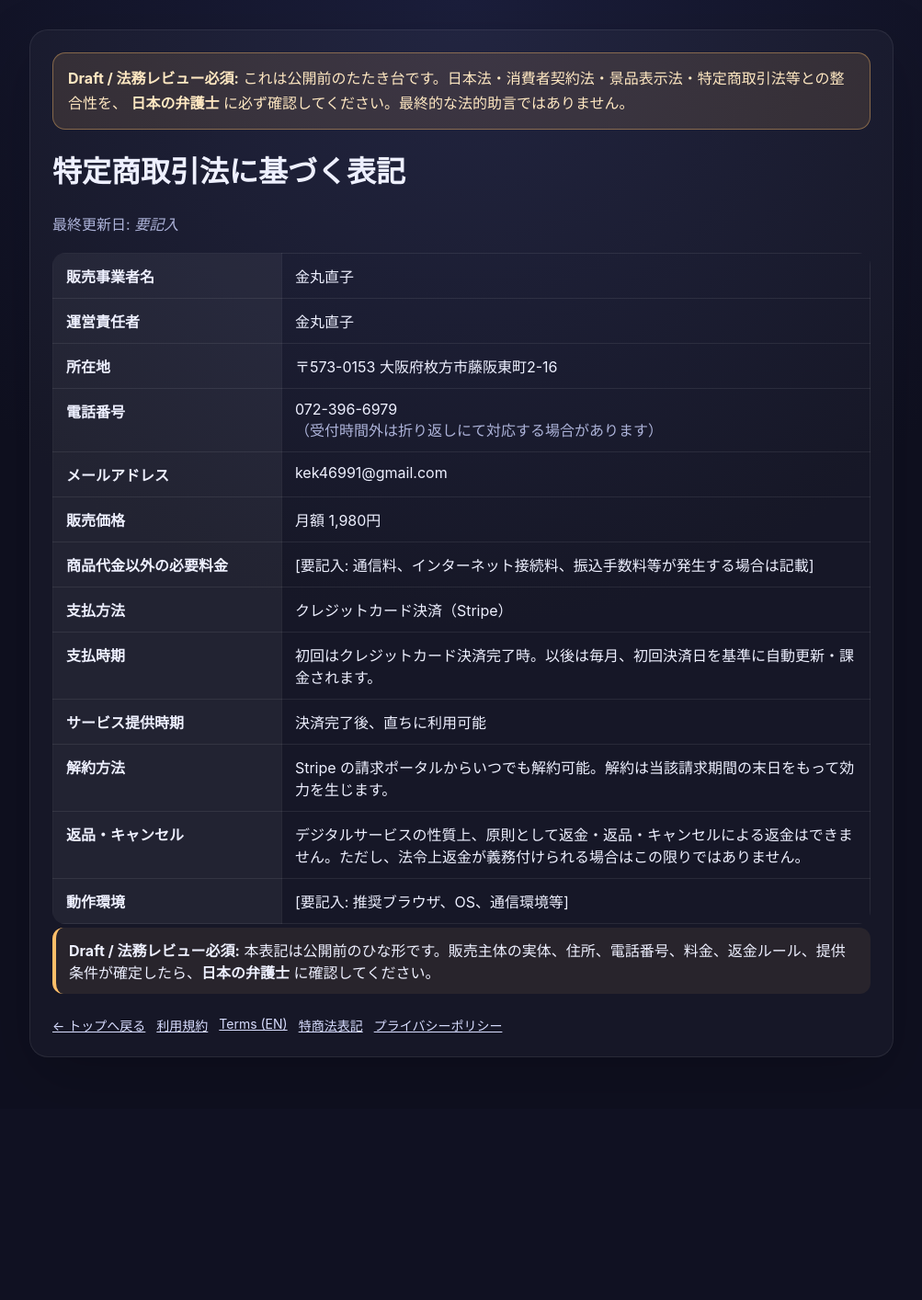
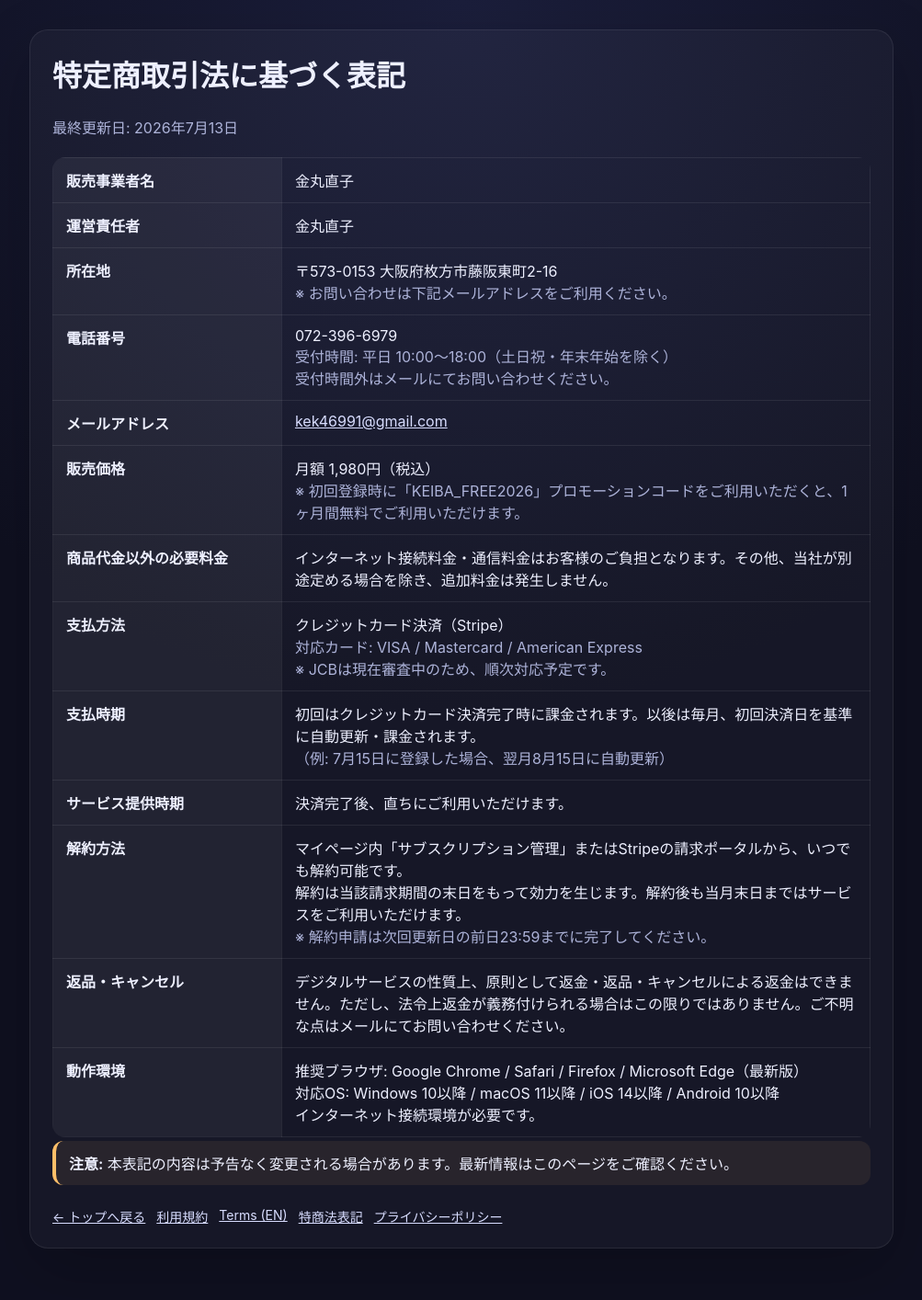
Before and after one commit to kek46991-commits/keiba-kachisuji-app, a FastAPI app: page /tokushoho in a window 1280 px wide. Shown: the whole page at 92% size, without its empty margins (138-1141 px from the left). Before the commit the page ends 1150 px from the top, so only its background shows below. Run offline with FastAPI, Linux system fonts and the light colour scheme; some libraries are stand-ins or nearby versions.

Commit message:
fix: 法的ページの[要記入]プレースホルダーを実際の内容で埋める・yoso.htmlにフッター追加・tests/test_server.py新規作成
- 特商法ページ: 最終更新日・動作環境・追加料金・支払方法・解約方法を具体的に記載
- プライバシーポリシー: 連絡先メール kek46991@gmail.com を記載・Draftバナー削除
- 利用規約: 管轄裁判所を大阪地方裁判所に設定・Draftバナー削除
- legal/base.html: Draftバナー削除（正式公開版）
- yoso.html: フッターに利用規約/プライバシーポリシー/特商法リンクを追加
- tests/test_server.py: 23テスト（公開ページ・法的ページ・SEO・API・404）を新規作成

```diff
--- a/web/templates/legal/base.html
+++ b/web/templates/legal/base.html
@@ -88,11 +88,7 @@
 <body>
   <div class="wrap">
     <div class="card">
-      <div class="banner">
-        <strong>Draft / 法務レビュー必須:</strong>
-        これは公開前のたたき台です。日本法・消費者契約法・景品表示法・特定商取引法等との整合性を、
-        <strong>日本の弁護士</strong> に必ず確認してください。最終的な法的助言ではありません。
-      </div>
+
       {% block content %}{% endblock %}
       <div class="nav">
         <a href="/">← トップへ戻る</a>
--- a/web/templates/legal/tokushoho.html
+++ b/web/templates/legal/tokushoho.html
@@ -1,7 +1,7 @@
 {% extends "legal/base.html" %}
 {% block content %}
 <h1>特定商取引法に基づく表記</h1>
-<p class="muted">最終更新日: <em>要記入</em></p>
+<p class="muted">最終更新日: 2026年7月13日</p>
 
 <table>
   <tr>
@@ -14,52 +14,51 @@
   </tr>
   <tr>
     <th>所在地</th>
-    <td>〒573-0153 大阪府枚方市藤阪東町2-16</td>
+    <td>〒573-0153 大阪府枚方市藤阪東町2-16<br><span class="muted">※ お問い合わせは下記メールアドレスをご利用ください。</span></td>
   </tr>
   <tr>
     <th>電話番号</th>
-    <td>072-396-6979<br /><span class="muted">（受付時間外は折り返しにて対応する場合があります）</span></td>
+    <td>072-396-6979<br><span class="muted">受付時間: 平日 10:00〜18:00（土日祝・年末年始を除く）<br>受付時間外はメールにてお問い合わせください。</span></td>
   </tr>
   <tr>
     <th>メールアドレス</th>
-    <td>kek46991@gmail.com</td>
+    <td><a href="mailto:kek46991@gmail.com">kek46991@gmail.com</a></td>
   </tr>
   <tr>
     <th>販売価格</th>
-    <td>{{ pricing_label }}</td>
+    <td>{{ pricing_label }}（税込）<br><span class="muted">※ 初回登録時に「KEIBA_FREE2026」プロモーションコードをご利用いただくと、1ヶ月間無料でご利用いただけます。</span></td>
   </tr>
   <tr>
     <th>商品代金以外の必要料金</th>
-    <td>[要記入: 通信料、インターネット接続料、振込手数料等が発生する場合は記載]</td>
+    <td>インターネット接続料金・通信料金はお客様のご負担となります。その他、当社が別途定める場合を除き、追加料金は発生しません。</td>
   </tr>
   <tr>
     <th>支払方法</th>
-    <td>クレジットカード決済（Stripe）</td>
+    <td>クレジットカード決済（Stripe）<br><span class="muted">対応カード: VISA / Mastercard / American Express<br>※ JCBは現在審査中のため、順次対応予定です。</span></td>
   </tr>
   <tr>
     <th>支払時期</th>
-    <td>初回はクレジットカード決済完了時。以後は毎月、初回決済日を基準に自動更新・課金されます。</td>
+    <td>初回はクレジットカード決済完了時に課金されます。以後は毎月、初回決済日を基準に自動更新・課金されます。<br><span class="muted">（例: 7月15日に登録した場合、翌月8月15日に自動更新）</span></td>
   </tr>
   <tr>
     <th>サービス提供時期</th>
-    <td>決済完了後、直ちに利用可能</td>
+    <td>決済完了後、直ちにご利用いただけます。</td>
   </tr>
   <tr>
     <th>解約方法</th>
-    <td>Stripe の請求ポータルからいつでも解約可能。解約は当該請求期間の末日をもって効力を生じます。</td>
+    <td>マイページ内「サブスクリプション管理」またはStripeの請求ポータルから、いつでも解約可能です。<br>解約は当該請求期間の末日をもって効力を生じます。解約後も当月末日まではサービスをご利用いただけます。<br><span class="muted">※ 解約申請は次回更新日の前日23:59までに完了してください。</span></td>
   </tr>
   <tr>
     <th>返品・キャンセル</th>
-    <td>デジタルサービスの性質上、原則として返金・返品・キャンセルによる返金はできません。ただし、法令上返金が義務付けられる場合はこの限りではありません。</td>
+    <td>デジタルサービスの性質上、原則として返金・返品・キャンセルによる返金はできません。ただし、法令上返金が義務付けられる場合はこの限りではありません。ご不明な点はメールにてお問い合わせください。</td>
   </tr>
   <tr>
     <th>動作環境</th>
-    <td>[要記入: 推奨ブラウザ、OS、通信環境等]</td>
+    <td>推奨ブラウザ: Google Chrome / Safari / Firefox / Microsoft Edge（最新版）<br>対応OS: Windows 10以降 / macOS 11以降 / iOS 14以降 / Android 10以降<br>インターネット接続環境が必要です。</td>
   </tr>
 </table>
 
 <div class="note-box">
-  <strong>Draft / 法務レビュー必須:</strong>
-  本表記は公開前のひな形です。販売主体の実体、住所、電話番号、料金、返金ルール、提供条件が確定したら、<strong>日本の弁護士</strong> に確認してください。
+  <strong>注意:</strong> 本表記の内容は予告なく変更される場合があります。最新情報はこのページをご確認ください。
 </div>
 {% endblock %}
```
Also changed, not shown: tests/test_server.py (added, +192 -0 lines), web/templates/legal/privacy_ja.html (+3 -6 lines), web/templates/legal/terms_ja.html (+5 -7 lines), web/templates/yoso.html (+10 -0 lines).
